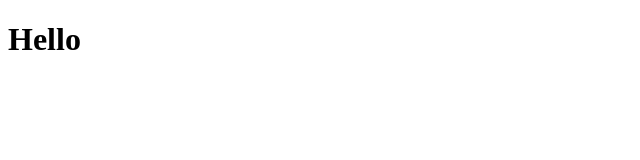
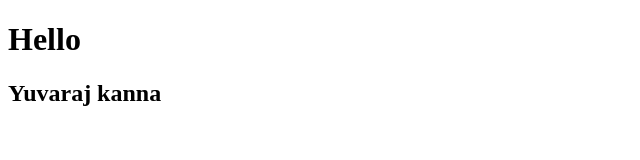
Before and after one commit to Yuvarajkanna27/movies, a plain HTML site: page index.html in a window 1280 px wide. Shown: the whole page, without its empty margins (0-640 px from the left). Drawn offline with Linux system fonts and the light colour scheme.

Commit message:
frontend changes

```diff
--- a/index.html
+++ b/index.html
@@ -7,5 +7,6 @@
     </head>
     <body>
         <h1>Hello</h1>
+        <h2>Yuvaraj kanna</h2>
     </body>
 </html>
```
